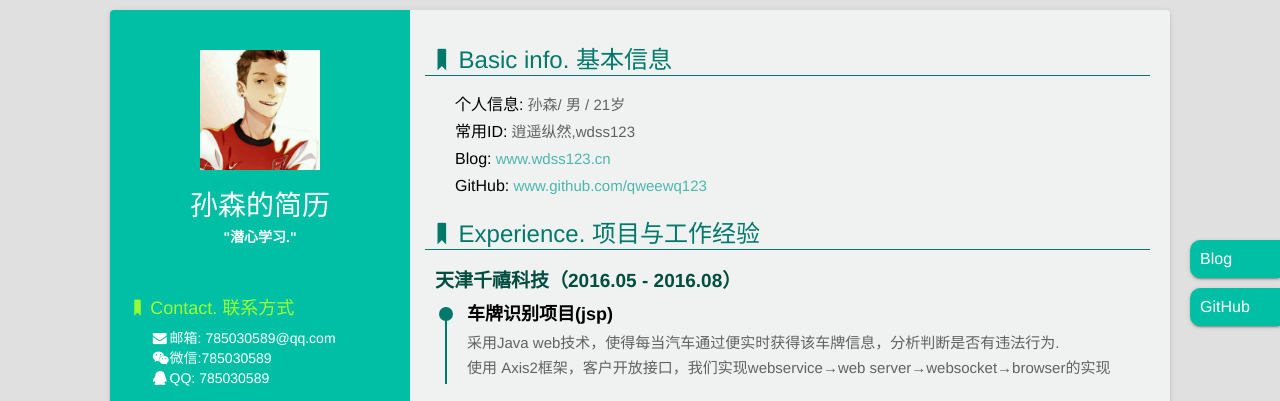
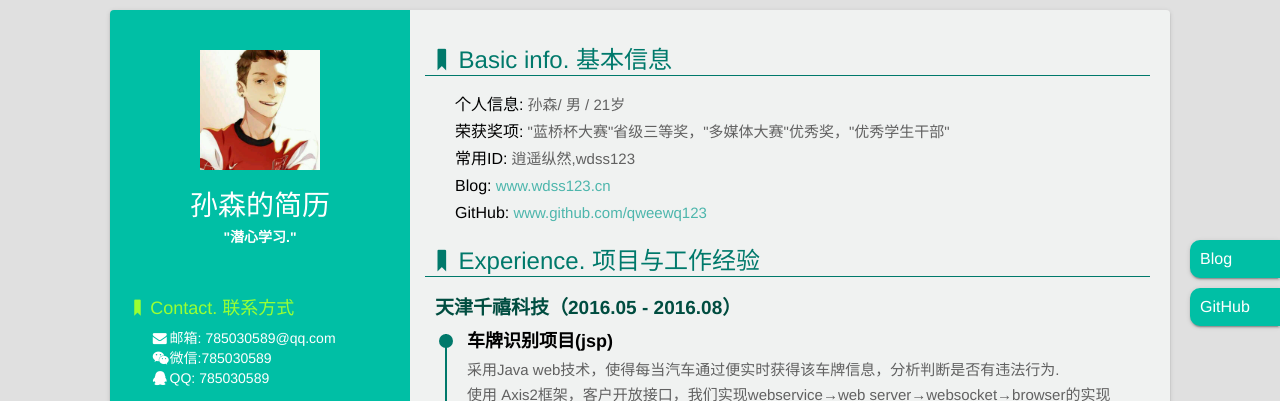
Before and after one commit to qweewq123/resume, a website: page index.html in a window 1280 px wide. Shown: the top 401 px of the page. Drawn offline with Linux system fonts and the light colour scheme.

Commit message:
Update index.html
resume v1.1

```diff
--- a/index.html
+++ b/index.html
@@ -104,6 +104,7 @@
                 <li class="someRight">
                     <dt><i class="icon-bookmark"></i>Basic info. 基本信息</dt>
                     <dd><span>个人信息:</span> 孙森/ 男 / 21岁</dd>
+                    <dd><span>荣获奖项:</span> "蓝桥杯大赛"省级三等奖，"多媒体大赛"优秀奖，"优秀学生干部"</dd>
                     <dd><span>常用ID:</span> 逍遥纵然,wdss123</dd>
                     <dd><span>Blog:</span> <a href="http://www.wdss123.cn/" target="_blank">www.wdss123.cn</a></dd>
                     <dd><span>GitHub:</span> <a href="https://github.com/qweewq123" target="_blank">www.github.com/qweewq123</a></dd>
```
